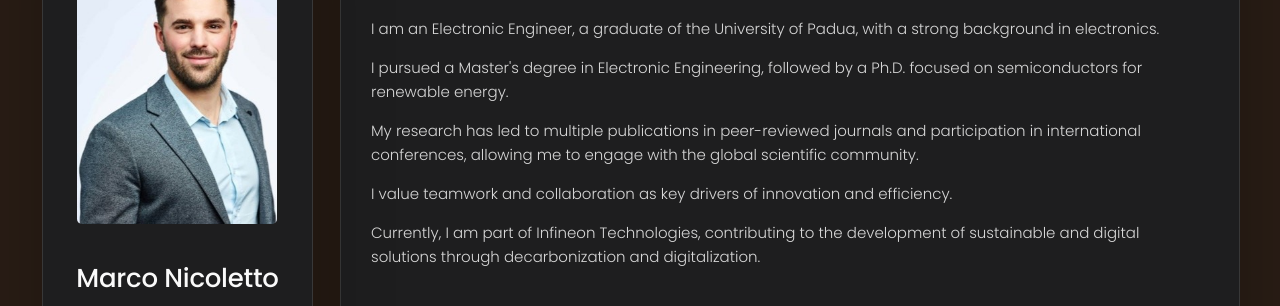
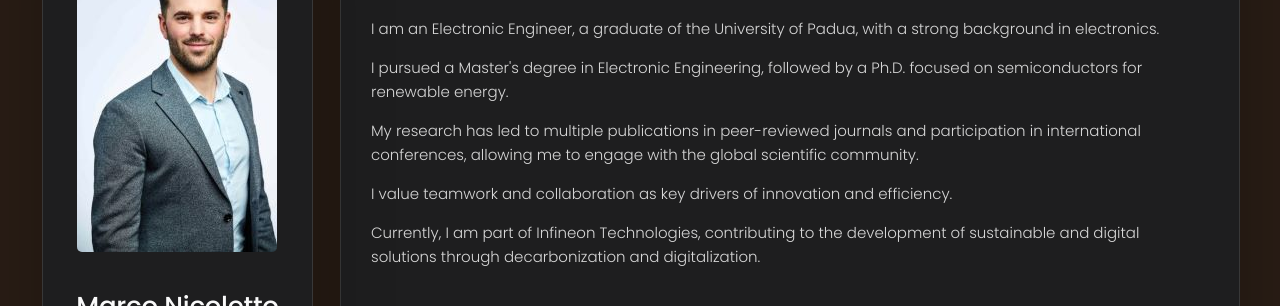
Before and after one commit to nicolettom97/mio-sito, a plain HTML site: page index.html in a window 1280 px wide. Shown: the part 162-468 px from the top of the page. Drawn offline with nearby package versions, Linux system fonts and the light colour scheme.

Commit message:
Update index.html

```diff
--- a/index.html
+++ b/index.html
@@ -46,7 +46,7 @@
       <div class="sidebar-info">
 
         <figure class="avatar-box" style="border-radius: 5px;">
-          <img src="./assets/images/MarcoNicoletto2.jpg" alt="Marco Nicoletto" width="50">
+          <img src="./assets/images/MarcoNicoletto.jpg" alt="Marco Nicoletto" width="50">
         </figure>
 
         <div class="info-content">
```
